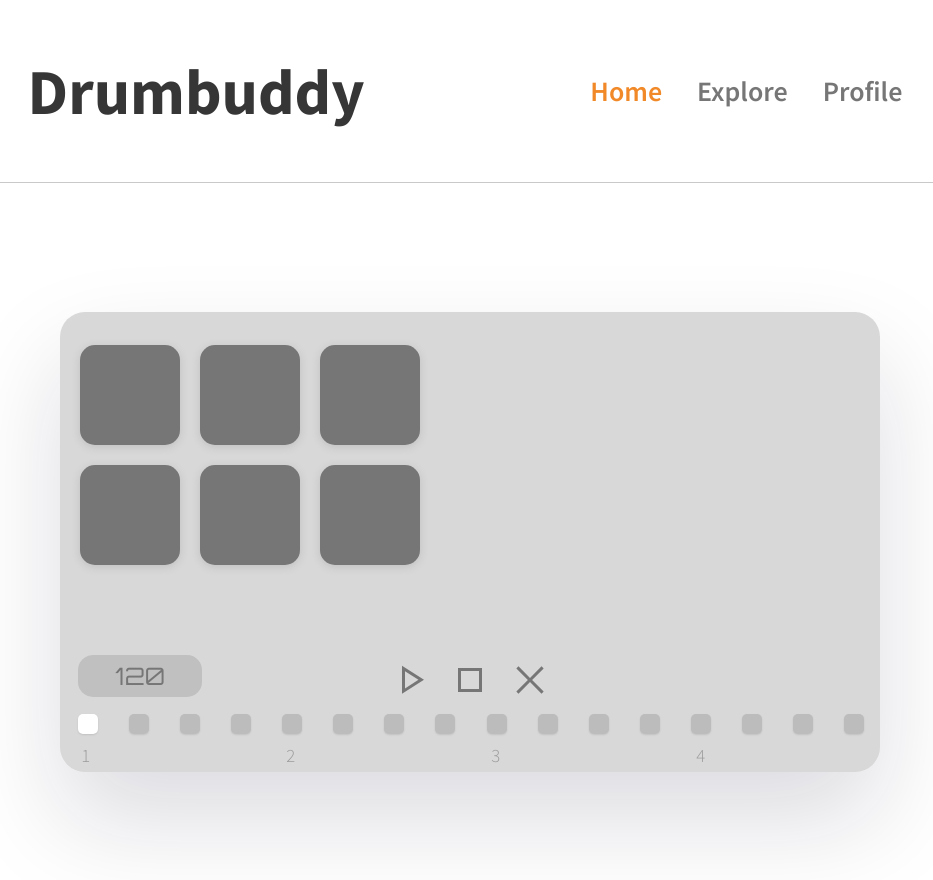
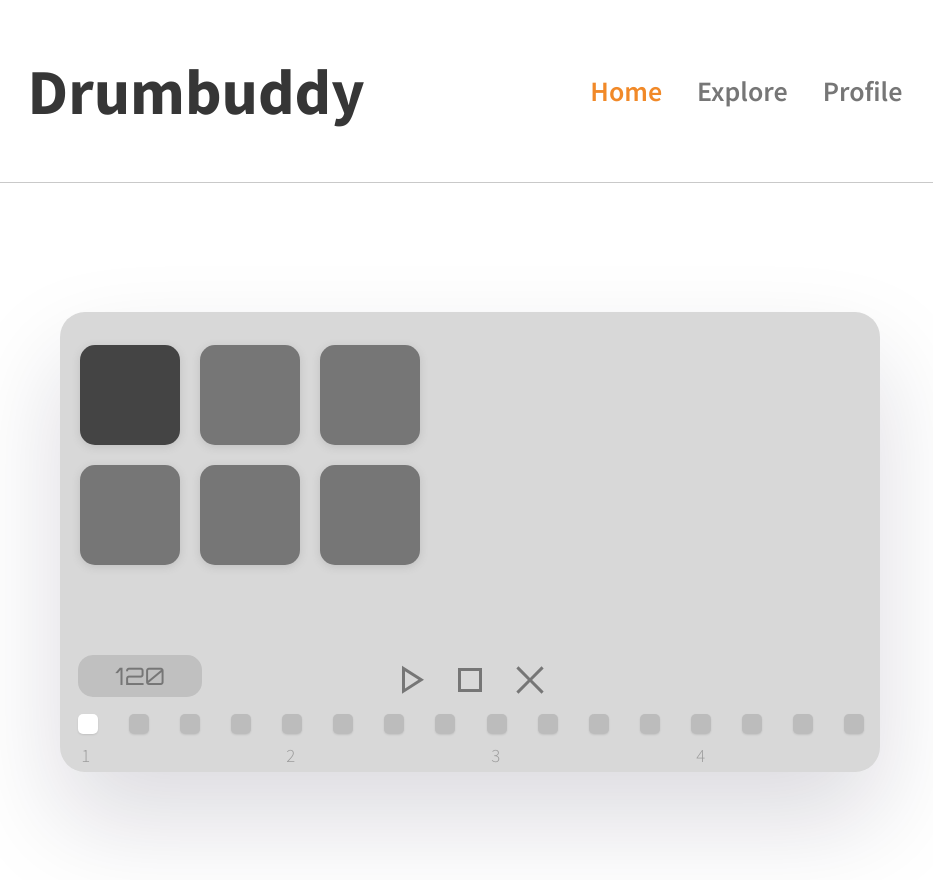
Before and after one commit to lukeweston1234/drum-buddy-v2, a React (Create React App) app: page /Home in a window 1280 px wide. Shown: the top 880 px of the page, without its empty margins (170-1103 px from the left). Built offline with nearby package versions, Linux system fonts and the light colour scheme; no server answers.

Commit message:
small changes

```diff
--- a/public/index.html
+++ b/public/index.html
@@ -2,7 +2,7 @@
 <html lang="en">
   <head>
     <meta charset="utf-8" />
-    <link rel="icon" href="%PUBLIC_URL%/favicon.ico" />
+    <link rel="icon" href="Db.png" />
     <meta name="viewport" content="width=device-width, initial-scale=1" />
     <meta name="theme-color" content="#000000" />
     <meta
@@ -24,7 +24,7 @@
       work correctly both with client-side routing and a non-root public URL.
       Learn how to configure a non-root public URL by running `npm run build`.
     -->
-    <title>React App</title>
+    <title>Drumbuddy</title>
   </head>
   <body>
     <noscript>You need to enable JavaScript to run this app.</noscript>
--- a/src/components/DrumMachine.jsx
+++ b/src/components/DrumMachine.jsx
@@ -9,7 +9,7 @@ import { BPM } from "./BPM";
 import { StopButton } from "../components/StopButton";
 
 const DrumMachine = () => {
-  const [activeButton, setActiveButton] = useState();
+  const [activeButton, setActiveButton] = useState("kick");
   const [bpm, setBPM] = useState(120);
   const [playingSequencerButton, setPlayingSequencerButton] = useState(0);
   const drumIndex = useRef(0);
```
Also changed, not shown: public/Db.png (added), public/manifest.json (added).
